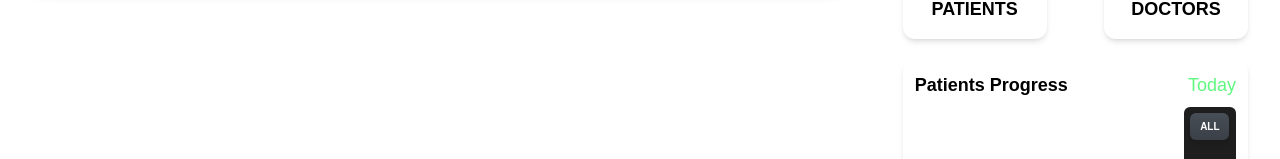
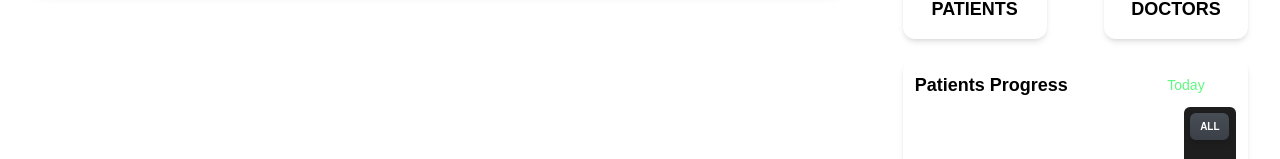
Before and after one commit to PromXP/PromAdmin, a Next.js app: page /Homedashboard in a window 1280 px wide. Shown: the part 153-312 px from the top of the page. Built offline with nearby package versions, Linux system fonts and the light colour scheme.

Commit message:
added calendar in patient progress

```diff
--- a/src/app/Homedashboard/page.jsx
+++ b/src/app/Homedashboard/page.jsx
@@ -1,5 +1,5 @@
 "use client";
-import React, { useState, useEffect } from "react";
+import React, { useState, useEffect, useRef } from "react";
 import { useRouter } from "next/navigation";
 import axios from "axios";
 
@@ -103,6 +103,37 @@ const page = () => {
   const [isOpenacc, setIsOpenacc] = useState(false);
   const [isOpenaccdoc, setIsOpenaccdoc] = useState(false);
   const [doctorList, setDoctorList] = useState([]);
+
+  const [selectedDate, setSelectedDate] = useState("Today");
+  const dateInputRef = useRef(null);
+
+  const openDatePicker = () => {
+    dateInputRef.current?.showPicker();
+  };
+
+  const handleDateChange = (e) => {
+    const dateValue = e.target.value;
+    if (dateValue) {
+      const selected = new Date(dateValue);
+      const today = new Date();
+
+      const isToday =
+        selected.getDate() === today.getDate() &&
+        selected.getMonth() === today.getMonth() &&
+        selected.getFullYear() === today.getFullYear();
+
+      if (isToday) {
+        setSelectedDate("Today");
+      } else {
+        const formattedDate = selected.toLocaleDateString("en-GB", {
+          day: "2-digit",
+          month: "short",
+          year: "numeric",
+        });
+        setSelectedDate(formattedDate);
+      }
+    }
+  };
 
   useEffect(() => {
     const fetchPatients = async () => {
@@ -606,7 +637,29 @@ const page = () => {
                 <p className="text-black text-lg font-semibold">
                   Patients Progress
                 </p>
-                <p className="text-[#60F881] text-lg font-medium">Today</p>
+                <div
+                  className="relative cursor-pointer"
+                  onClick={openDatePicker}
+                >
+                  <input
+                    type="date"
+                    ref={dateInputRef}
+                    onChange={handleDateChange}
+                    className="absolute opacity-0 pointer-events-none"
+                  />
+                  <p
+                    className={`font-medium text-center min-w-[100px] ${
+                      selectedDate === "Today" || selectedDate === ""
+                        ? "text-[#60F881]"
+                        : "text-black"
+                    }
+                    ${
+                      width > 1000 && width / height > 1 ? "text-sm" : "text-lg"
+                    }`}
+                  >
+                    {selectedDate || "Today"}
+                  </p>
+                </div>
               </div>
               {width >= 1272 && (
                 <div className="w-full h-[90%] flex flex-row justify-start gap-2">
```
Also changed, not shown: 1 other file (tests, documents, lock files or other folders).
